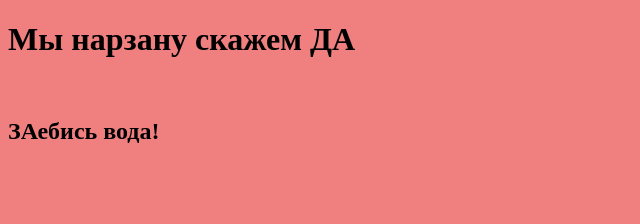
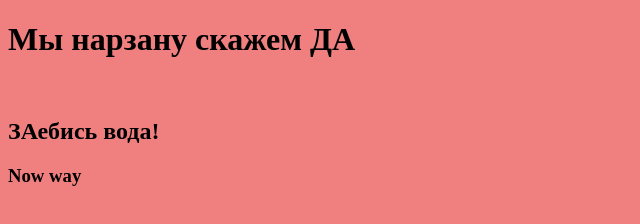
Before and after one commit to Postnoff-d/My-first-webpage, a plain HTML site: page index.html in a window 1280 px wide. Shown: the full height of the page, 0-640 px from the left. Drawn offline with Linux system fonts and the light colour scheme.

Commit message:
Update Index.html
added a new line

```diff
--- a/index.html
+++ b/index.html
@@ -10,5 +10,6 @@
 <body>
     <h1>Мы нарзану скажем ДА</h1><br>
     <h2>ЗАебись вода!</h2>
+    <h3>Now way</h3>
 </body>
 </html>
```
